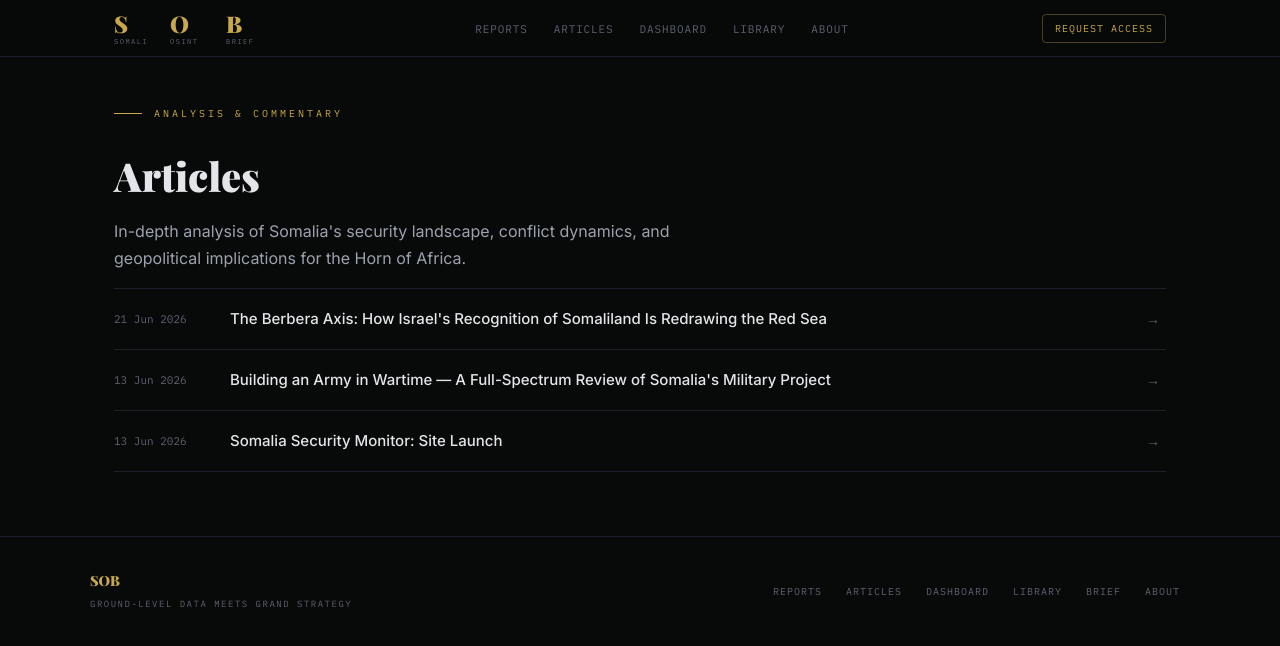
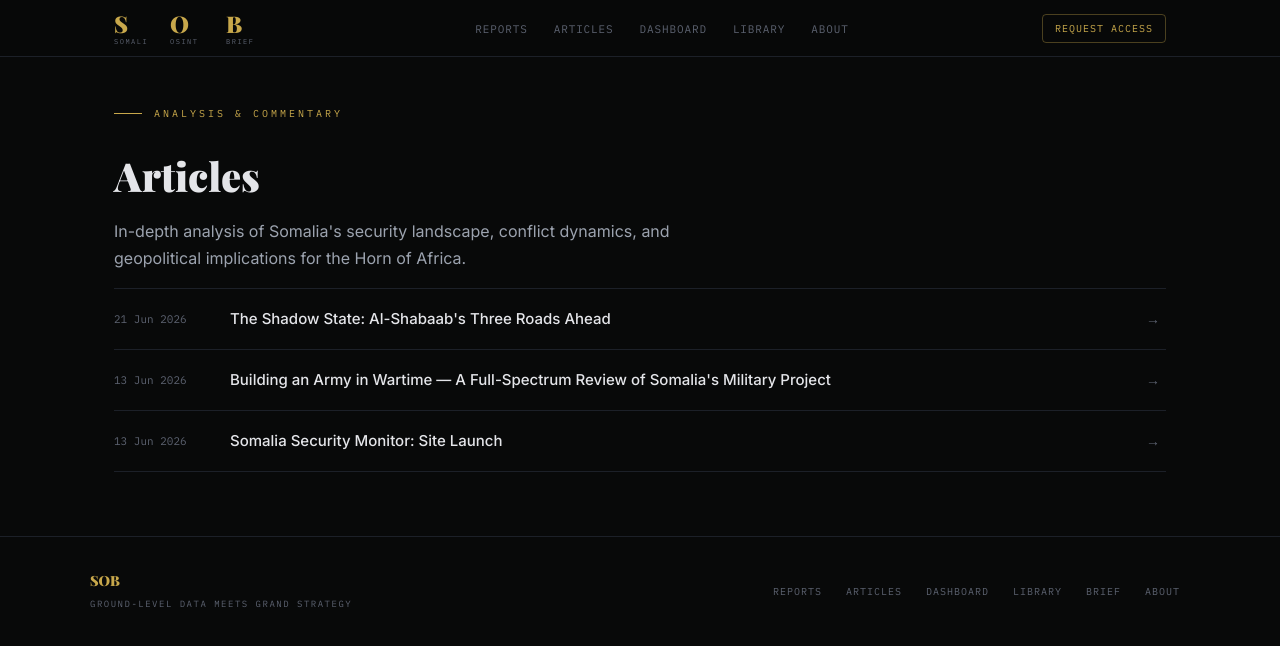
Before and after one commit to abdigh26/abdigh26.github.io, a Jekyll site: the page built from articles.html, in a window 1280 px wide. Shown: the top 646 px of the page. Built offline with Jekyll 4.4.1, drawn with Linux system fonts in a browser that asks for light colours; some web fonts are replaced.

Commit message:
Update articles.html

```diff
--- a/articles.html
+++ b/articles.html
@@ -10,9 +10,9 @@
 </div>
 
 <div class="article-list" style="padding-bottom: 4rem;">
-  <a class="article-row" href="/articles/berbera-axis.html">
+  <a class="article-row" href="/articles/al-shabaab_shadow_state">
     <span class="article-date">21 Jun 2026</span>
-    <span class="article-title">The Berbera Axis: How Israel's Recognition of Somaliland Is Redrawing the Red Sea</span>
+    <span class="article-title">The Shadow State: Al-Shabaab's Three Roads Ahead</span>
     <span class="article-arrow">→</span>
   </a>
   <a class="article-row" href="/articles/somali-army-building.html">
```
